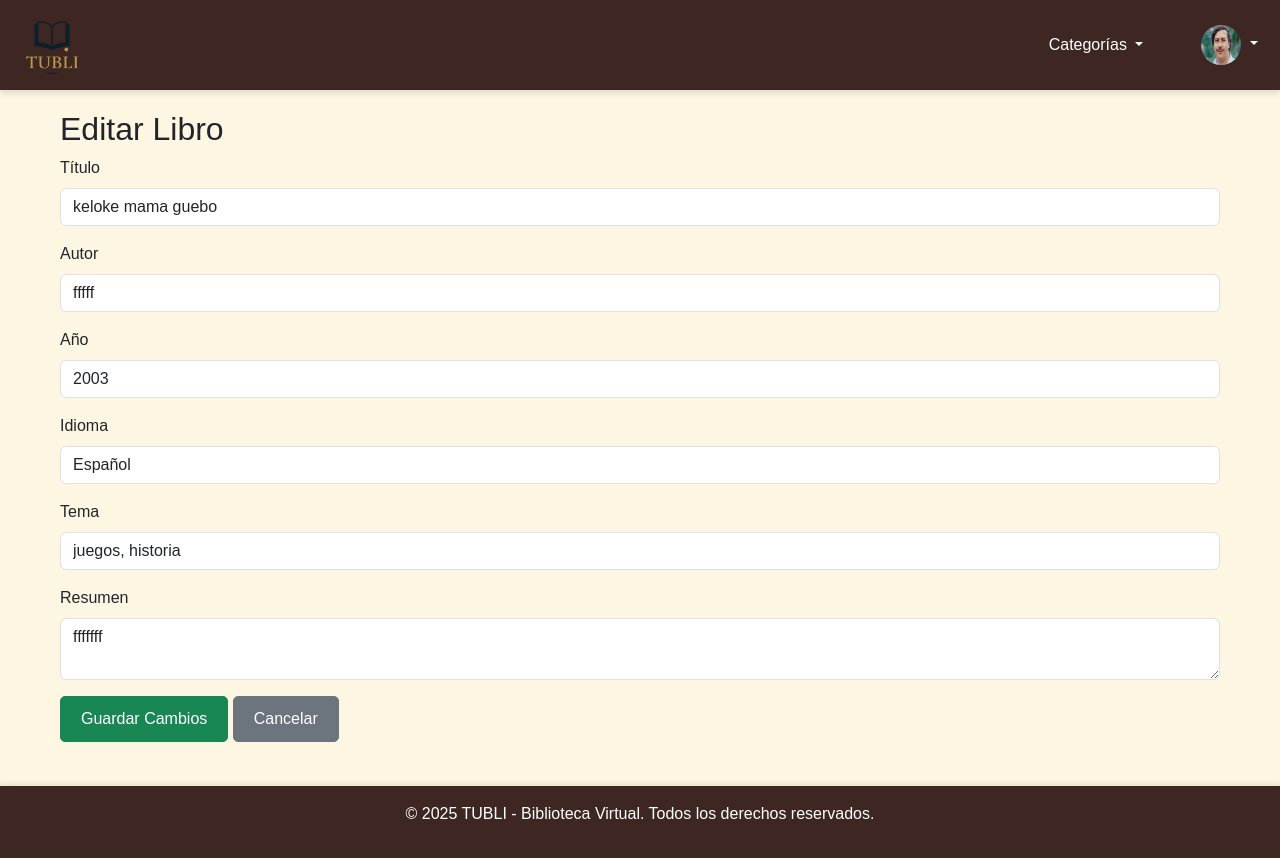
After one commit to daviidjkc/tubli_project, a Flask app: page /editar_libro/303 in a window 1280 px wide. The commit adds this page. Run offline with Flask 3, Linux system fonts and the light colour scheme; a user stored in the database is signed in; data comes from the database, SQL or seed files in the repository; both versions use the stored data as it was after the commit.

Commit message:
fase 3.6

```diff
--- a/app/models.py
+++ b/app/models.py
@@ -33,9 +33,10 @@ class User(UserMixin, db.Model):
     username = db.Column(db.String(100), unique=True, nullable=False)
     email = db.Column(db.String(150), unique=True, nullable=False)
     password_hash = db.Column(db.String(128))
-    role = db.Column(db.String(20), default='user')  # 'user' o 'admin'
+    role = db.Column(db.String(20), default='user')
     books = db.relationship('Book', backref='user', lazy=True)
     favorites = db.relationship('Book', secondary=favorites, backref='favorited_by')
+    profile_pic = db.Column(db.String(255), default='img/user_icon.png')  # NUEVO
 
     def set_password(self, password):
         self.password_hash = generate_password_hash(password)
--- a/app/routes/main.py
+++ b/app/routes/main.py
@@ -1,4 +1,4 @@
-from flask import Blueprint, render_template, request, jsonify, send_file, redirect, url_for, flash
+from flask import Blueprint, render_template, request, jsonify, send_file, redirect, url_for, flash, abort
 from app.models import Book, User
 import requests
 import tempfile
@@ -203,17 +203,24 @@ def check_username():
 @login_required
 def update_profile():
     username = request.form.get('nombre')
-    email = request.form.get('email')
-    bio = request.form.get('bio')
+    foto = request.files.get('fotoPerfil')
     # Verifica si el nombre ya existe y no es el del usuario actual
     if username != current_user.username:
         if User.query.filter_by(username=username).first():
             return jsonify({'success': False, 'message': 'El nombre de usuario ya existe.'})
     current_user.username = username
-    current_user.email = email
-    current_user.bio = bio
+
+    # Guardar la foto de perfil si se subió una nueva
+    if foto and foto.filename:
+        filename = secure_filename(foto.filename)
+        upload_folder = os.path.join('app', 'static', 'uploads', 'profile_pics')
+        os.makedirs(upload_folder, exist_ok=True)
+        foto_path = os.path.join(upload_folder, filename)
+        foto.save(foto_path)
+        current_user.profile_pic = f'uploads/profile_pics/{filename}'
+
     db.session.commit()
-    return jsonify({'success': True, 'message': '¡Tu nombre ha sido cambiado exitosamente!'})
+    return jsonify({'success': True, 'message': '¡Perfil actualizado!'})
 
 @main_bp.route('/favoritos')
 @login_required
@@ -249,3 +256,32 @@ def send_help_email():
     # Por ahora solo mostramos un mensaje de éxito
     flash('Tu mensaje ha sido enviado. Nos pondremos en contacto contigo pronto.', 'success')
     return redirect(url_for('main.help'))
+
+@main_bp.route('/editar_libro/<int:book_id>', methods=['GET', 'POST'])
+@login_required
+def editar_libro(book_id):
+    libro = Book.query.get_or_404(book_id)
+    if libro.user_id != current_user.id:
+        abort(403)
+    if request.method == 'POST':
+        libro.title = request.form.get('title')
+        libro.summary = request.form.get('summary')
+        libro.author = request.form.get('author')
+        libro.year = request.form.get('year')
+        libro.language = request.form.get('language')
+        libro.subject = request.form.get('subject')
+        db.session.commit()
+        flash('Libro actualizado correctamente.', 'success')
+        return redirect(url_for('main.mis_libros'))
+    return render_template('editar_libro.html', libro=libro)
+
+@main_bp.route('/eliminar_libro/<int:book_id>', methods=['POST'])
+@login_required
+def eliminar_libro(book_id):
+    libro = Book.query.get_or_404(book_id)
+    if libro.user_id != current_user.id:
+        abort(403)
+    db.session.delete(libro)
+    db.session.commit()
+    flash('Libro eliminado correctamente.', 'success')
+    return redirect(url_for('main.mis_libros'))
--- a/app/templates/base.html
+++ b/app/templates/base.html
@@ -56,7 +56,7 @@ footer {
           {% if current_user.is_authenticated %}
           <div class="dropdown">
             <a class="nav-link dropdown-toggle p-0" href="#" id="userDropdown" role="button" data-bs-toggle="dropdown" aria-expanded="false">
-              <img src="{{ url_for('static', filename='img/user_icon.png') }}" alt="Usuario" width="40" height="40" class="rounded-circle">
+              <img src="{{ url_for('static', filename=current_user.profile_pic or 'img/user_icon.png') }}" alt="Usuario" width="40" height="40" class="rounded-circle">
             </a>
             <ul class="dropdown-menu dropdown-menu-end" aria-labelledby="userDropdown">
               <li><h6 class="dropdown-header">{{ current_user.username }}</h6></li>
--- /dev/null
+++ b/app/templates/editar_libro.html
@@ -0,0 +1,32 @@
+{% extends "base.html" %}
+{% block content %}
+  <h2>Editar Libro</h2>
+  <form method="POST">
+    <div class="mb-3">
+      <label class="form-label">Título</label>
+      <input type="text" class="form-control" name="title" value="{{ libro.title }}" required>
+    </div>
+    <div class="mb-3">
+      <label class="form-label">Autor</label>
+      <input type="text" class="form-control" name="author" value="{{ libro.author }}">
+    </div>
+    <div class="mb-3">
+      <label class="form-label">Año</label>
+      <input type="number" class="form-control" name="year" value="{{ libro.year }}">
+    </div>
+    <div class="mb-3">
+      <label class="form-label">Idioma</label>
+      <input type="text" class="form-control" name="language" value="{{ libro.language }}">
+    </div>
+    <div class="mb-3">
+      <label class="form-label">Tema</label>
+      <input type="text" class="form-control" name="subject" value="{{ libro.subject }}">
+    </div>
+    <div class="mb-3">
+      <label class="form-label">Resumen</label>
+      <textarea class="form-control" name="summary">{{ libro.summary }}</textarea>
+    </div>
+    <button type="submit" class="btn btn-success">Guardar Cambios</button>
+    <a href="{{ url_for('main.mis_libros') }}" class="btn btn-secondary">Cancelar</a>
+  </form>
+{% endblock %}
--- a/app/templates/mis_libros.html
+++ b/app/templates/mis_libros.html
@@ -9,6 +9,12 @@
             {{ libro.title }}
           </a>
           - {{ libro.author }}
+          <!-- Botón Editar -->
+          <a href="{{ url_for('main.editar_libro', book_id=libro.id) }}" class="btn btn-sm btn-warning ms-2">Editar</a>
+          <!-- Botón Eliminar (formulario para POST) -->
+          <form action="{{ url_for('main.eliminar_libro', book_id=libro.id) }}" method="POST" style="display:inline;" onsubmit="return confirm('¿Seguro que quieres eliminar este libro?');">
+            <button type="submit" class="btn btn-sm btn-danger ms-1">Eliminar</button>
+          </form>
         </li>
       {% endfor %}
     </ul>
```
Also changed, not shown: app/__init__.py (+3 -8 lines), app/templates/configuracion.html (+4 -9 lines), migrations/versions/5208f1065c26_add_profile_pic_to_user.py (added, +28 -0 lines), app/static/uploads/profile_pics/Captura_de_pantalla_2024-12-02_124100.png (added), app/static/uploads/profile_pics/Captura_de_pantalla_2025-06-02_030555.png (added), instance/biblioteca.db.
